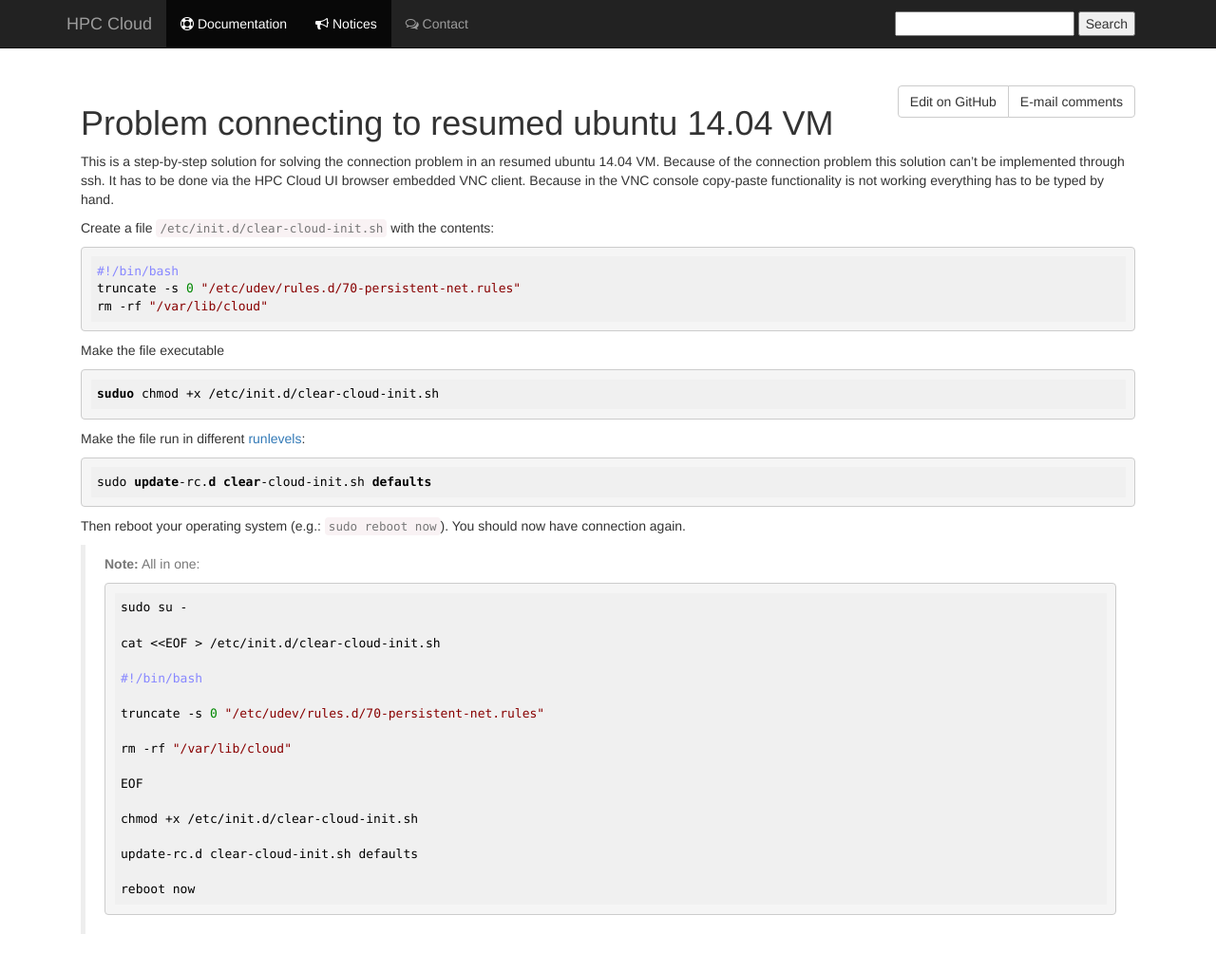
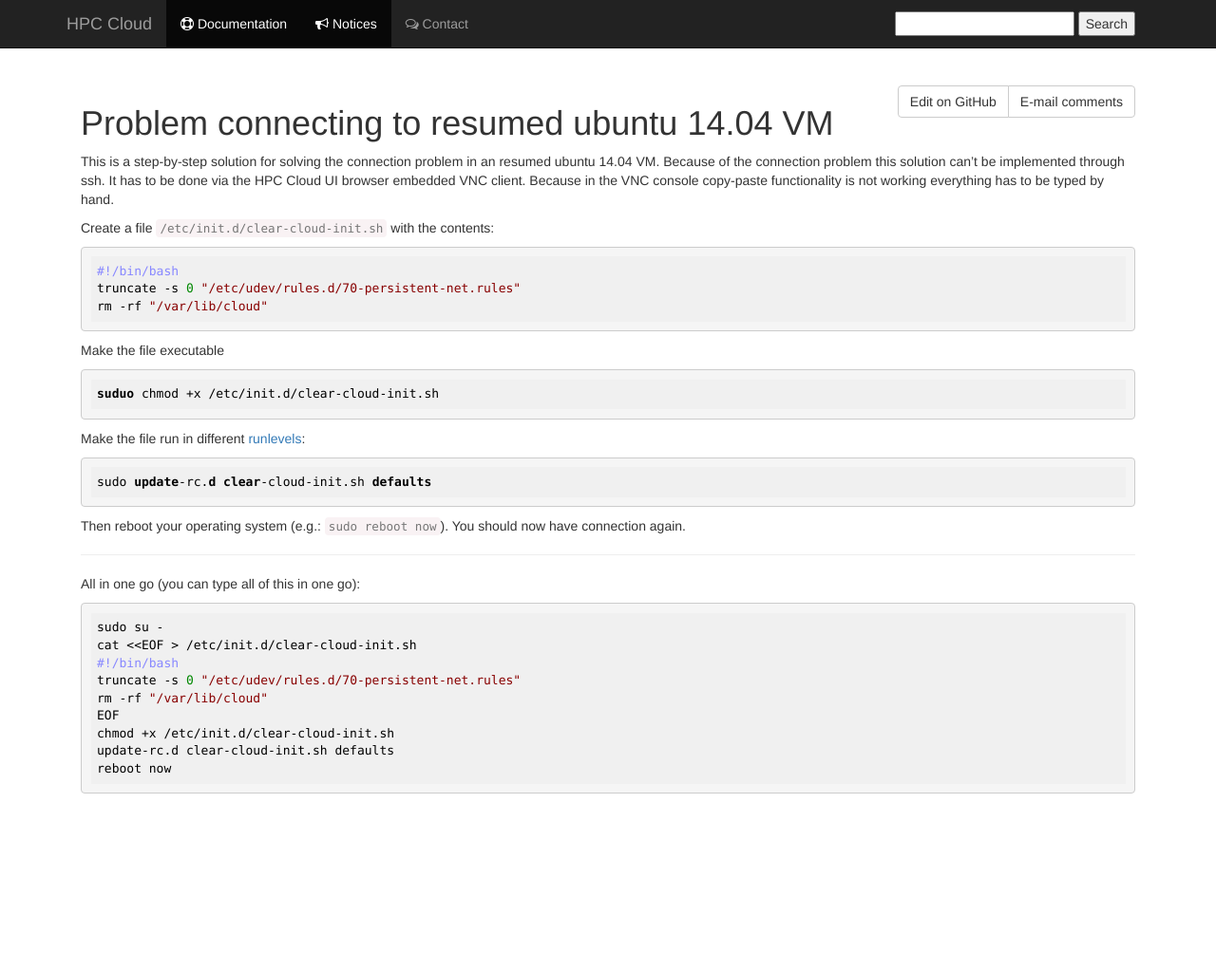
Before and after one commit to sara-nl/clouddocs, a Jekyll site: the page built from connection_problem_ubuntu1404.markdown, in a window 1280 px wide and 1044 px high. Shown: the top 1023 px of the window at 95% size. Built offline with Jekyll 4.4.1, drawn with Linux system fonts in a browser that asks for light colours; nearby versions of some CDN libraries; our own code applies the rules of GitHub Pages for plain Markdown files.

Commit message:
trying to format the all-in-one-go section

````diff
--- a/connection_problem_ubuntu1404.markdown
+++ b/connection_problem_ubuntu1404.markdown
@@ -28,24 +28,18 @@ sudo update-rc.d clear-cloud-init.sh defaults
 
 Then reboot your operating system (e.g.: `sudo reboot now`). You should now have connection again.
 
-> **Note:**
-> All in one:
->```bash
+---
+
+All in one go (you can type all of this in one go):
+
+```bash
 sudo su -
->
 cat <<EOF > /etc/init.d/clear-cloud-init.sh
->
 #!/bin/bash
->
 truncate -s 0 "/etc/udev/rules.d/70-persistent-net.rules"
->
 rm -rf "/var/lib/cloud"
->
 EOF
->
 chmod +x /etc/init.d/clear-cloud-init.sh
->
 update-rc.d clear-cloud-init.sh defaults
->
 reboot now
 ```
````
